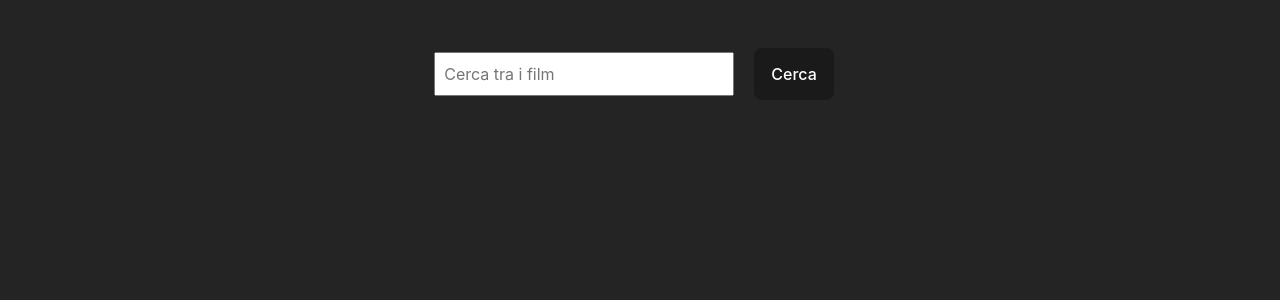
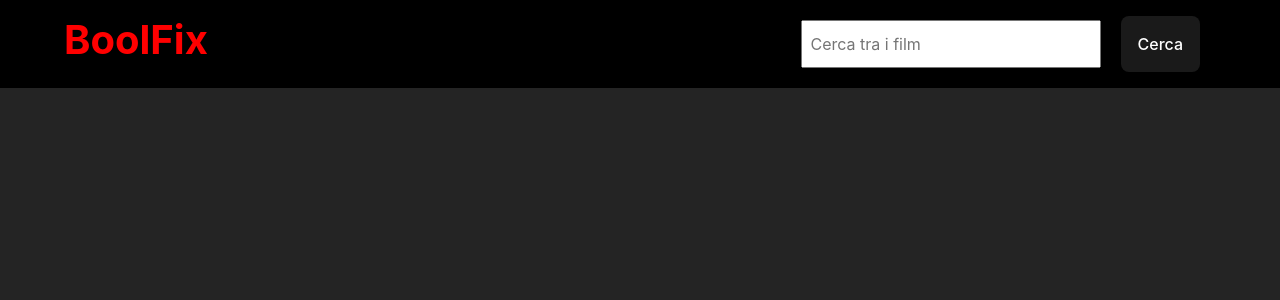
Before and after one commit to Matteoga95/vite-boolflix, a Vue app: page / in a window 1280 px wide. Shown: the top 300 px of the page. Built offline with nearby package versions, Linux system fonts and the light colour scheme.

Commit message:
milestone 4

```diff
--- a/src/components/AppHeader.vue
+++ b/src/components/AppHeader.vue
@@ -1,16 +1,116 @@
 <script>
+import { store as state } from '../store.js'
+import axios from 'axios'
 export default {
-    name: 'AppHeader'
+    name: 'AppHeader',
+    data() {
+        return {
+            state
+        }
+    },
+    methods: {
+        callApi(url, isMovie) {
+
+            axios
+                .get(url)
+                .then(response => {
+
+                    if (isMovie == true) {
+                        this.state.movies = response.data.results
+                        console.log(response.data.results);
+
+                    } else {
+                        this.state.series = response.data.results
+                        console.log(response.data.results);
+
+                    }
+
+                })
+                .catch(err => {
+                    console.error(err.message);
+                    this.state.errorMessage = err.message
+                })
+        },
+        Search() {
+
+            //faccio le chimate api tra i film e serie
+            let urlMovie = this.state.API_url_movies;
+            let urlSeries = this.state.API_url_series;
+
+            // console.log(this.state.queryInput);
+
+            //se l'input di cerca non è vuoto procedo con le chiamata api
+            if (this.state.queryInput !== '') {
+
+                urlMovie += this.state.queryInput
+                urlSeries += this.state.queryInput
+
+                // console.log(urlMovie);
+                // console.log(urlSeries);
+
+                //chiamata film
+                this.callApi(urlMovie, true)
+
+                //chiamata serie
+                this.callApi(urlSeries, false)
+            } else {
+                console.log("la stringa input non è stata valorizzata");
+            }
+
+
+        }
+    }
+
 }
-
 </script>
 
 <template>
     <header>
+        <div class="d-flex justify-content-between">
+            <h1 class="px-5">BoolFix</h1>
+            <div class=" px-5 d-flex justify-content-center ">
+                <input type="text" placeholder="Cerca tra i film" v-model="this.state.queryInput" class="p-2 m-1">
+                <button class="px-3 mx-3" @click="Search">Cerca</button>
+            </div>
+        </div>
+
 
     </header>
 </template>
 
 <style lang="scss" scoped>
+header {
+    background-color: black;
+    padding: 1rem;
+}
 
+h1 {
+    color: red;
+    font-weight: bold;
+}
+
+button {
+    border-radius: 8px;
+    border: 1px solid transparent;
+    font-size: 1em;
+    font-weight: 500;
+    font-family: inherit;
+    background-color: #1a1a1a;
+    cursor: pointer;
+    color: white;
+    transition: border-color 0.25s;
+}
+
+button:hover {
+    border-color: #646cff;
+}
+
+button:focus,
+button:focus-visible {
+    outline: 4px auto -webkit-focus-ring-color;
+}
+
+input {
+    width: 300px;
+}
 </style>
--- a/src/components/AppMain.vue
+++ b/src/components/AppMain.vue
@@ -72,51 +72,27 @@ export default {
 
 <template>
     <main>
-        <div class=" d-flex justify-content-center mt-5 ">
-            <input type="text" placeholder="Cerca tra i film" v-model="this.state.queryInput" class="p-2 m-1">
-            <button class="px-3 mx-3" @click="Search">Cerca</button>
+
+        <div class="cards my-5 row row-cols-1 row-cols-md-5 g-4">
+
+            <movieCard v-for=" movie in state.movies" :movie="movie" />
+            <movieCard v-for=" serie in state.series" :serie="serie" />
         </div>
 
-        <div>
-            <div class="cards my-5 row row-cols-1 row-cols-md-5 g-4">
-
-                <movieCard v-for=" movie in state.movies" :movie="movie" />
-                <movieCard v-for=" serie in state.series" :serie="serie" />
-            </div>
-        </div>
 
 
     </main>
 </template>
 
 <style lang="scss" scoped>
-input {
-    width: 300px;
-}
-
 .cards {
     display: flex;
     justify-content: center;
+
 }
 
-button {
-    border-radius: 8px;
-    border: 1px solid transparent;
-    font-size: 1em;
-    font-weight: 500;
-    font-family: inherit;
-    background-color: #1a1a1a;
-    cursor: pointer;
-    color: white;
-    transition: border-color 0.25s;
-}
-
-button:hover {
-    border-color: #646cff;
-}
-
-button:focus,
-button:focus-visible {
-    outline: 4px auto -webkit-focus-ring-color;
+main {
+    width: 1800px;
+    margin: auto;
 }
 </style>
--- a/src/components/movieCard.vue
+++ b/src/components/movieCard.vue
@@ -13,8 +13,9 @@ export default {
             image: null,
             titolo: "",
             titoloOriginale: "",
-            poster_path: "https://image.tmdb.org/t/p/w185",
-            voto: null
+            poster_path: "https://image.tmdb.org/t/p/w342",
+            voto: null,
+            overview: ""
         }
     },
     mounted() {
@@ -30,6 +31,7 @@ export default {
             this.voto = this.serie.vote_average
             this.language = this.serie.original_language
             this.poster_path += this.serie.poster_path
+            this.overview = this.serie.overview
 
         } else {
             //in questo caso è un film
@@ -38,6 +40,7 @@ export default {
             this.voto = this.movie.vote_average
             this.language = this.movie.original_language
             this.poster_path += this.movie.poster_path
+            this.overview = this.movie.overview
         }
 
         if (this.language == "en") {
@@ -60,25 +63,51 @@ export default {
 
 <template>
     <div class="col">
-        <div class="movie card rounded-0 bg-dark text-white h-100 p-2">
-            <div class="card-body text-center">
 
-                <img :src="poster_path" alt="">
+        <div class="card text-center">
+
+            <img class="img-fluid " :src="poster_path" alt="">
+
+            <div class="card-text">
+
                 <h5>{{ this.titolo }}</h5>
                 <h5>{{ this.titoloOriginale }}</h5>
                 <img class="py-1 img-fluid w-25" :src="image" alt="">
 
                 <!-- //metto al posto del voto le stelline di fontawsome -->
-                <div class="py-4">
+                <div class="py-2">
                     <i v-for="voti in voto" class=" px-1 fa-solid fa-star"></i>
                 </div>
+                <p class="text-start">{{ this.overview }}</p>
 
             </div>
+
+
+
         </div>
+
 
     </div>
 </template>
 
 <style lang="scss" scoped>
+.card-text {
+    position: absolute;
+    background-color: black;
+    height: 100%;
+    width: 100%;
+    opacity: 0.8;
+    padding-top: 1rem;
+    display: none;
+}
 
+.card {
+    position: relative;
+}
+
+.card:hover {
+    .card-text {
+        display: block;
+    }
+}
 </style>
--- a/src/style.scss
+++ b/src/style.scss
@@ -1,10 +1,9 @@
 @use '../node_modules/bootstrap/scss/bootstrap.scss';
-
 
 body {
   font-family: Inter, Avenir, Helvetica, Arial, sans-serif;
   color: white;
   background-color: #242424;
-  width: 1200px;
+
   margin: auto;
 }
```
